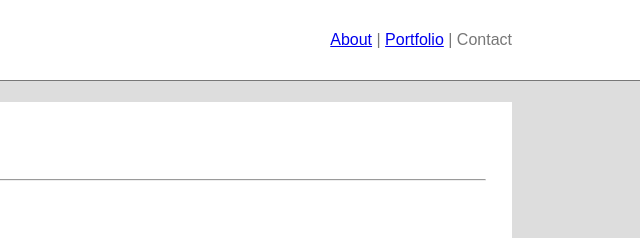
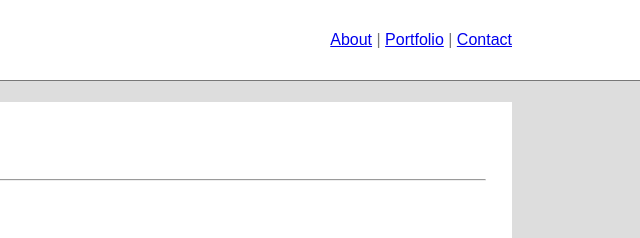
Before and after one commit to sharryheb/sharryheb.github.io, a plain HTML site: page contact.html in a window 1280 px wide. Shown: the top 238 px of the page, 640-1280 px from the left. Drawn offline with Linux system fonts and the light colour scheme.

Commit message:
fix broken links

```diff
--- a/contact.html
+++ b/contact.html
@@ -8,7 +8,7 @@
     <body>
         <header>
             <h1 class="myName">Sharry Heberer</h1>
-            <nav><a href="index.html">About</a> | <a href="portfolio.html">Portfolio</a> | <a href="contact.html"></a>Contact</a></nav>
+            <nav><a href="index.html">About</a> | <a href="portfolio.html">Portfolio</a> | <a href="contact.html">Contact</a></nav>
             <div class="spacer"></div>
         </header>
         <div class="spacer"></div>
```
